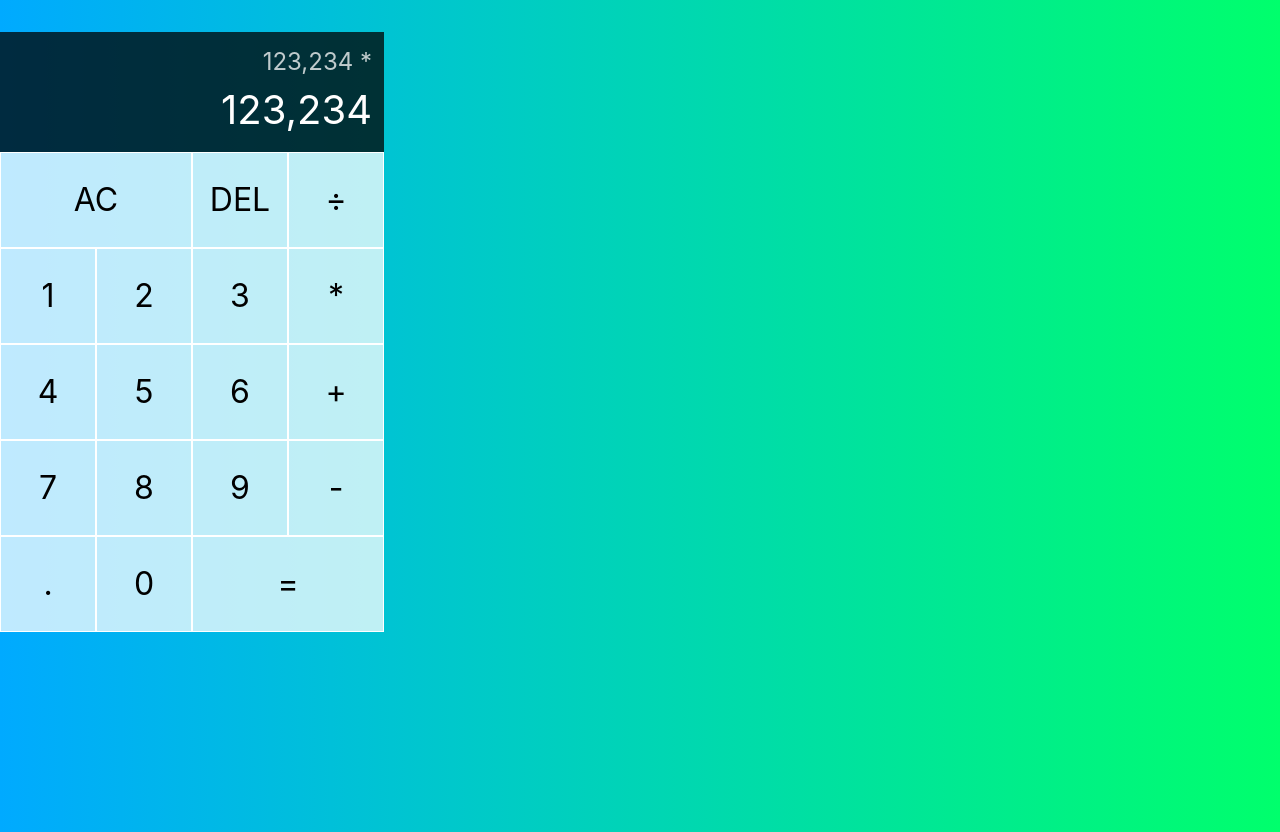
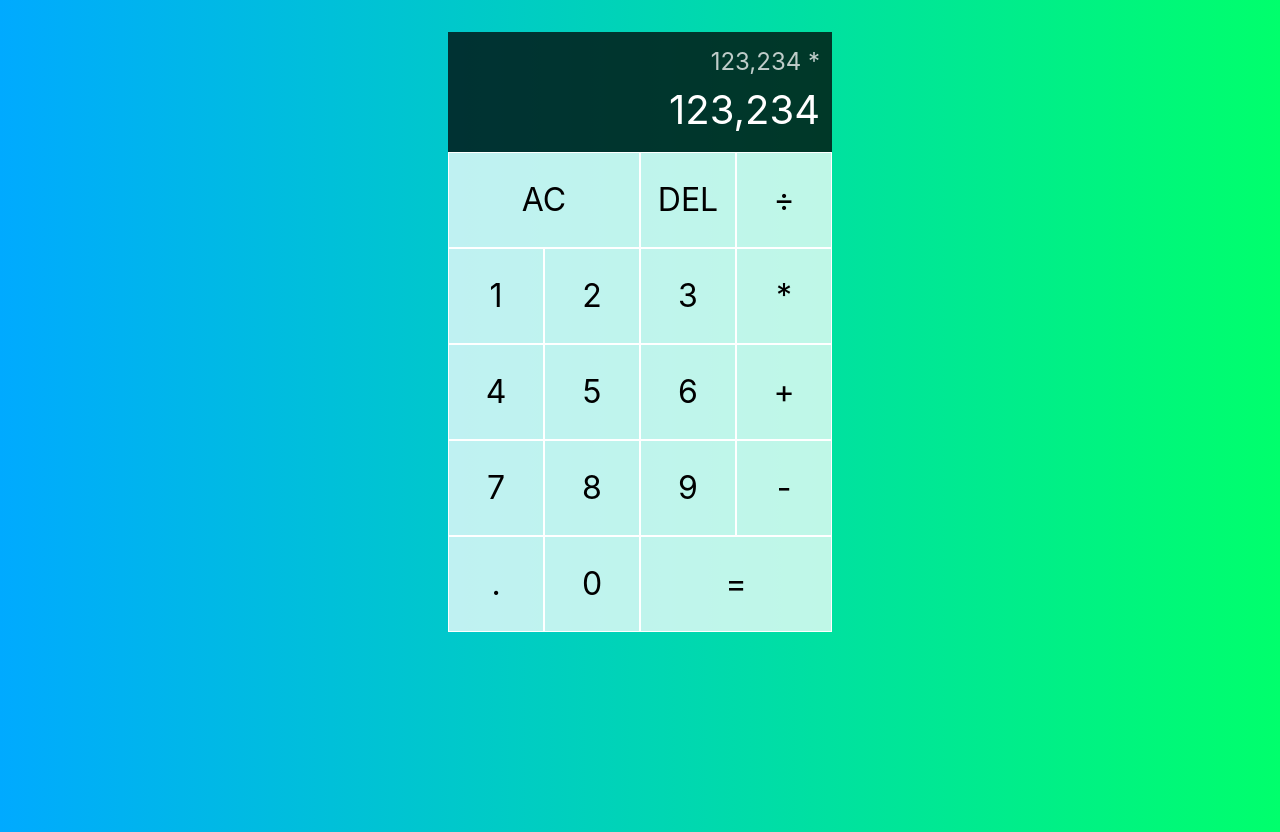
Before and after one commit to AdoraWyne/react-calculator, a React (Create React App) app: page / in a window 1280 px wide. Built offline with nearby package versions, Linux system fonts and the light colour scheme.

Commit message:
style : center the grid container, style completed

```diff
--- a/src/styles.css
+++ b/src/styles.css
@@ -47,6 +47,7 @@ isolation: isolate;
 .calculator-grid {
     display: grid;
     margin-top: 2rem;
+    justify-content: center; /*aligns the grid in the center of the grid container*/
     grid-template-columns: repeat(4, 6rem);
     grid-template-rows: minmax(7rem, auto) repeat(5, 6rem); /* minmax(7rem, auto) is for first row. PC: we want the first row to be min 7rem, or expand automatically to fill the full height of the content*/
 }
```
